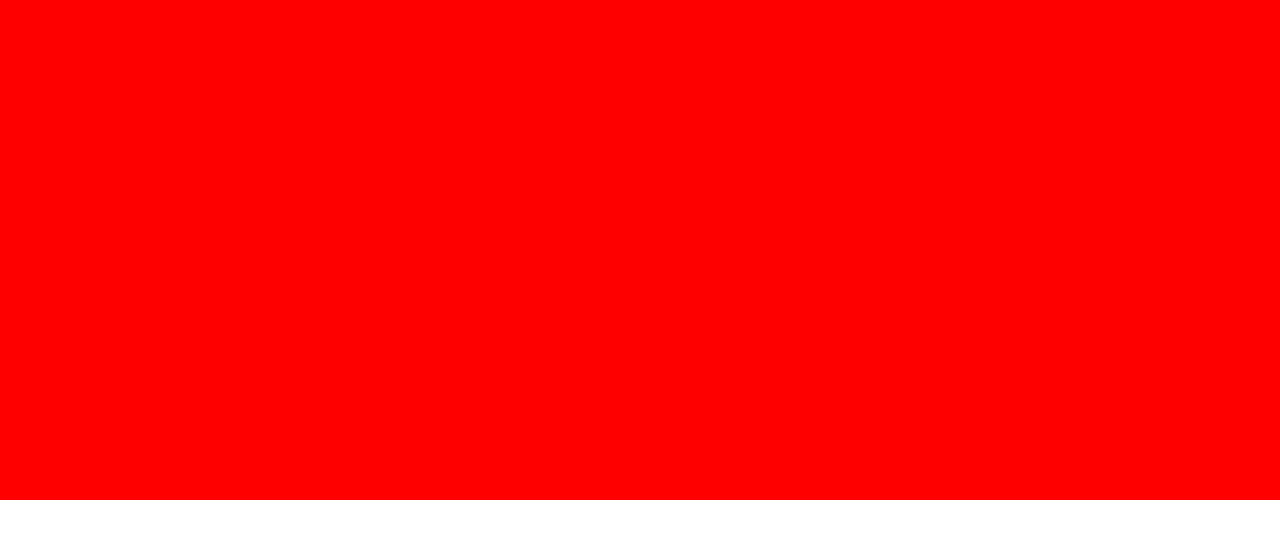
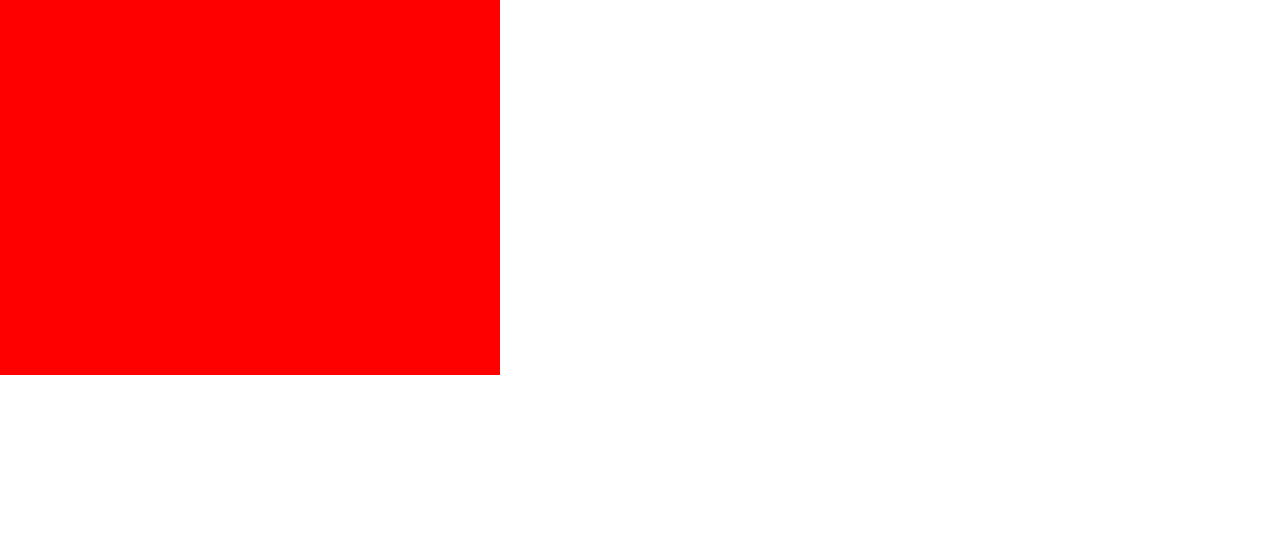
Before and after one commit to thejackluo/hack-covidsim, a plain HTML site: page index.html in a window 1280 px wide. Drawn offline with Linux system fonts and the light colour scheme.

Commit message:
Changes the aspect ratio

```diff
--- a/assets/css/website/main.css
+++ b/assets/css/website/main.css
@@ -4,7 +4,8 @@
 */
 
 #gameCanvas {
-  width: 100%;
-  height: 500px;
+  width: 500px;
   background-color: red;
+  display: flex;
+  aspect-ratio: 4/3;
 }
```
Also changed, not shown: index.html (+0 -1 lines).
